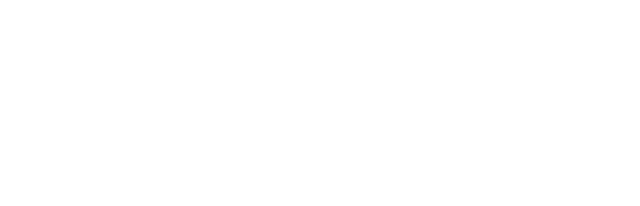
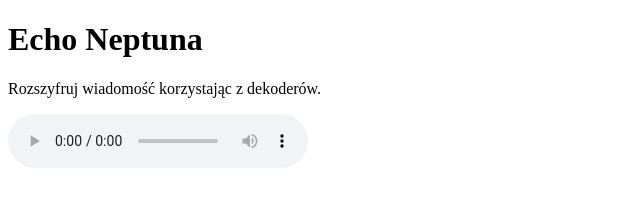
Before and after one commit to HeadAech/hklonowski, a plain HTML site: page zadanie1.html in a window 1280 px wide. Shown: the whole page, without its empty margins (0-640 px from the left). Drawn offline with Linux system fonts and the light colour scheme.

Commit message:
zadanie1 working

```diff
--- a/zadanie1.html
+++ b/zadanie1.html
@@ -6,6 +6,10 @@
     <title>Zadanie 1</title>
 </head>
 <body>
-    <audio src="audio/zadanie1_kod-morsa.wav"></audio>
+    <h1>Echo Neptuna</h1>
+    <p>Rozszyfruj wiadomość korzystając z dekoderów.</p>
+    <audio controls>
+        <source src="audio/zadanie1_kod-morsa.wav" type="audio/wav"/>
+    </audio>
 </body>
 </html>
```
